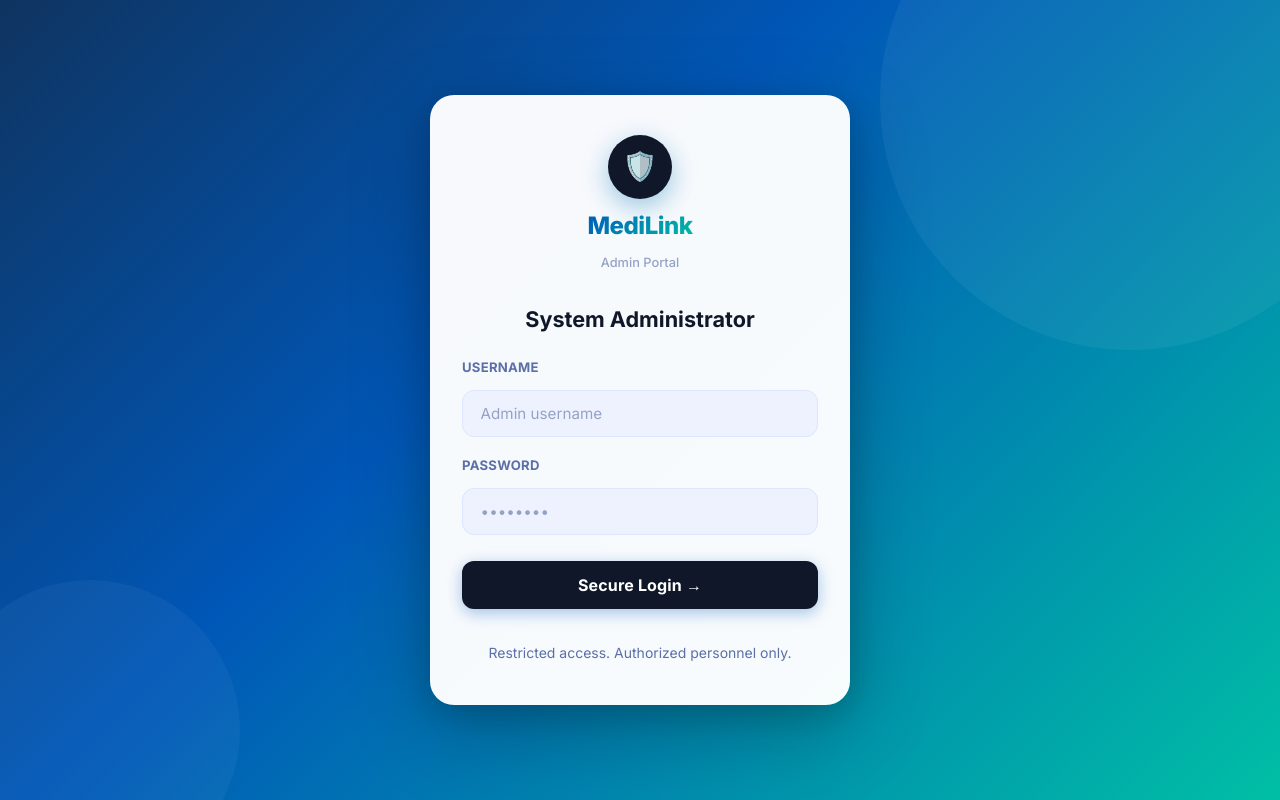
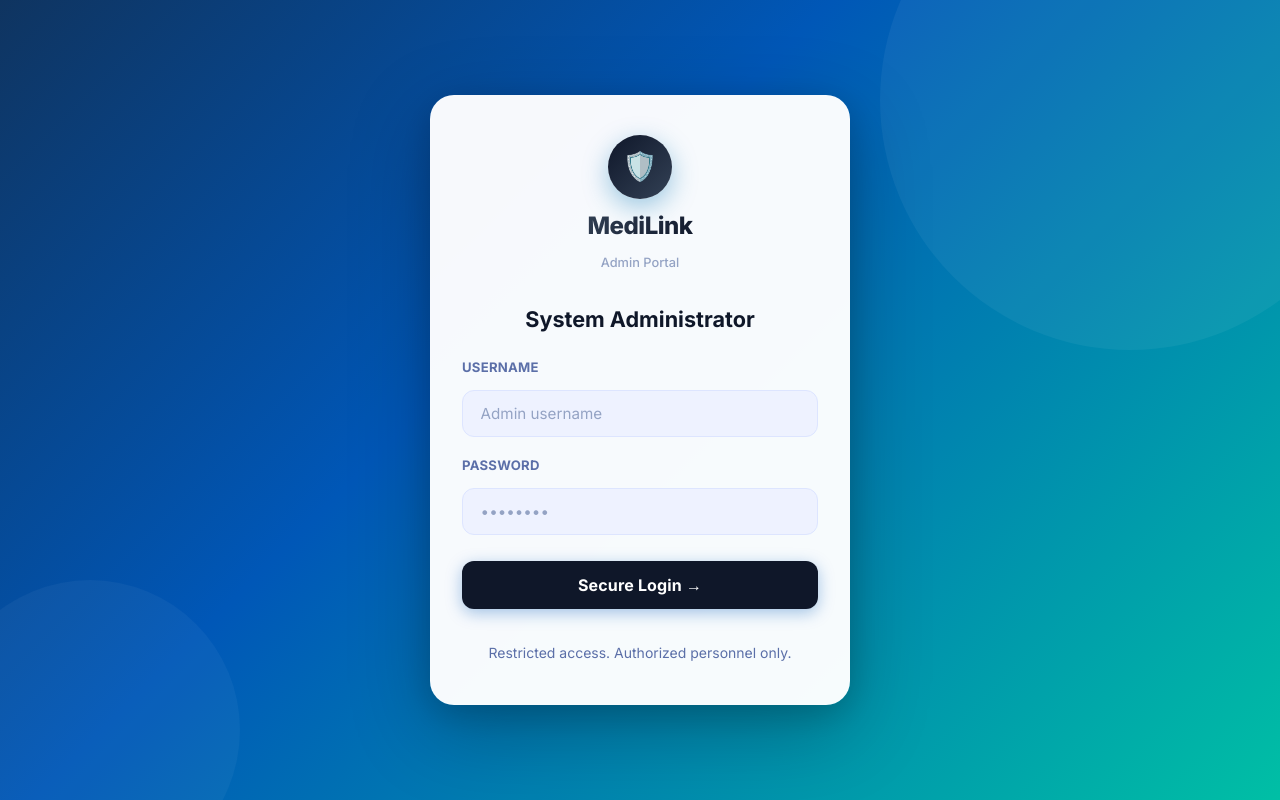
Before and after one commit to irrepressible007/medilink, a React (Vite) app in the folder client/: page /admin in a window 1280 px wide. Built offline with nearby package versions, Linux system fonts and the light colour scheme; no server answers.

Commit message:
style: link auth logos to homepage

```diff
--- a/client/src/pages/AdminLoginPage.jsx
+++ b/client/src/pages/AdminLoginPage.jsx
@@ -44,11 +44,11 @@ function AdminLoginPage() {
   return (
     <div className="auth-page">
       <div className="auth-card ml-fade-up">
-        <div className="auth-brand">
-          <div className="auth-brand-mark" style={{ background: 'var(--text)' }}>🛡️</div>
-          <span className="auth-brand-name">MediLink</span>
+        <Link to="/" className="auth-brand" style={{ textDecoration: 'none' }}>
+          <div className="auth-brand-mark" style={{ background: 'linear-gradient(135deg, #0f172a, #334155)', color: 'white' }}>🛡️</div>
+          <span className="auth-brand-name" style={{ backgroundImage: 'linear-gradient(135deg, #334155, #0f172a)' }}>MediLink</span>
           <span className="auth-brand-tagline">Admin Portal</span>
-        </div>
+        </Link>
 
         <h1 className="auth-heading">System Administrator</h1>
 
--- a/client/src/pages/DoctorLoginPage.jsx
+++ b/client/src/pages/DoctorLoginPage.jsx
@@ -40,11 +40,11 @@ function DoctorLoginPage() {
   return (
     <div className="auth-page">
       <div className="auth-card ml-fade-up">
-        <div className="auth-brand">
+        <Link to="/" className="auth-brand" style={{ textDecoration: 'none' }}>
           <div className="auth-brand-mark" style={{ background: 'linear-gradient(135deg, #1E40AF, #0057B7)' }}>👨‍⚕️</div>
           <span className="auth-brand-name">MediLink</span>
           <span className="auth-brand-tagline">Doctor Portal</span>
-        </div>
+        </Link>
 
         <h1 className="auth-heading">Doctor Sign In</h1>
 
--- a/client/src/pages/DoctorSignupPage.jsx
+++ b/client/src/pages/DoctorSignupPage.jsx
@@ -44,11 +44,11 @@ function DoctorSignupPage() {
   return (
     <div className="auth-page">
       <div className="auth-card ml-fade-up">
-        <div className="auth-brand">
+        <Link to="/" className="auth-brand" style={{ textDecoration: 'none' }}>
           <div className="auth-brand-mark" style={{ background: 'linear-gradient(135deg, #1E40AF, #0057B7)' }}>👨‍⚕️</div>
           <span className="auth-brand-name">MediLink</span>
           <span className="auth-brand-tagline">Doctor Portal</span>
-        </div>
+        </Link>
 
         <h1 className="auth-heading">Join MediLink Network</h1>
 
--- a/client/src/pages/LoginPage.jsx
+++ b/client/src/pages/LoginPage.jsx
@@ -42,11 +42,11 @@ function LoginPage() {
     <div className="auth-page">
       <div className="auth-card ml-fade-up">
         {/* Brand */}
-        <div className="auth-brand">
+        <Link to="/" className="auth-brand" style={{ textDecoration: 'none' }}>
           <div className="auth-brand-mark">⚕️</div>
           <span className="auth-brand-name">MediLink</span>
           <span className="auth-brand-tagline">Your Health, Connected</span>
-        </div>
+        </Link>
 
         <h1 className="auth-heading">Welcome back</h1>
 
--- a/client/src/pages/SignupPage.jsx
+++ b/client/src/pages/SignupPage.jsx
@@ -43,11 +43,11 @@ function SignupPage() {
   return (
     <div className="auth-page">
       <div className="auth-card ml-fade-up">
-        <div className="auth-brand">
+        <Link to="/" className="auth-brand" style={{ textDecoration: 'none' }}>
           <div className="auth-brand-mark">⚕️</div>
           <span className="auth-brand-name">MediLink</span>
           <span className="auth-brand-tagline">Your Health, Connected</span>
-        </div>
+        </Link>
 
         <h1 className="auth-heading">Create your account</h1>
 
```
